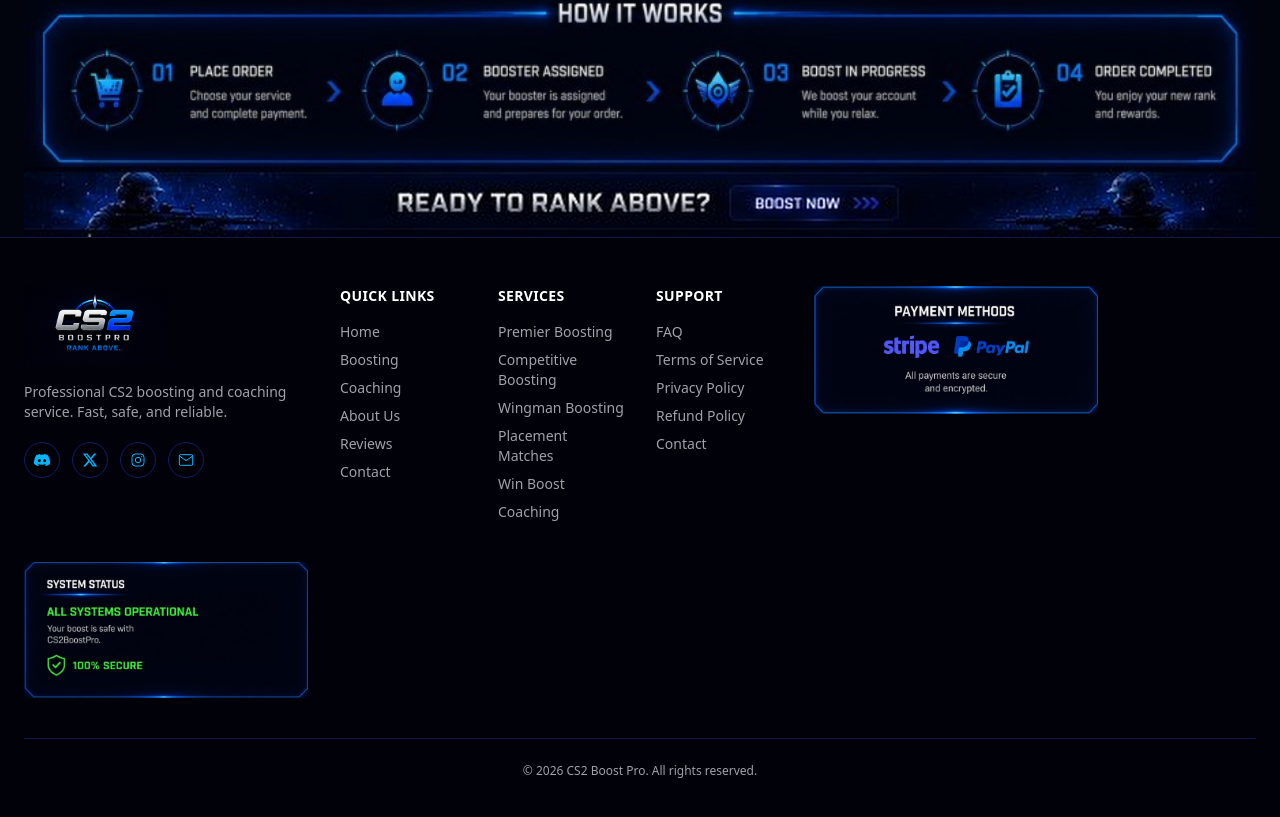
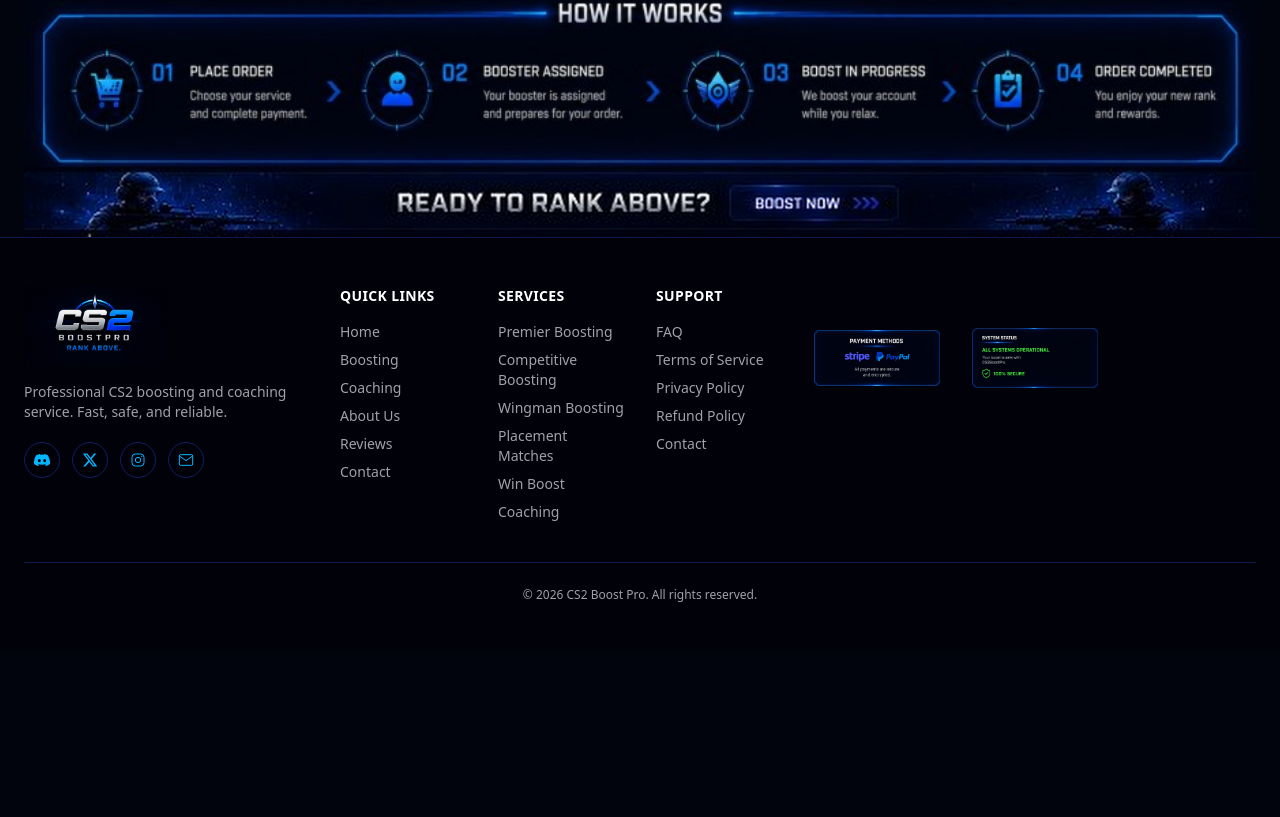
Before and after one commit to mustafahassan065/CS2boost-frontend, a Next.js app: page / in a window 1280 px wide. Shown: the part 811-1628 px from the top of the page. After the commit the page ends 1462 px from the top, so only its background shows below. Built offline with nearby package versions, Linux system fonts and the light colour scheme; no server answers.

Commit message:
Update Footer.tsx

```diff
--- a/src/components/layout/Footer.tsx
+++ b/src/components/layout/Footer.tsx
@@ -106,24 +106,25 @@ export default function Footer() {
   </div>
 
   {/* Payment Methods — image, bigger + spans 2 columns for readability */}
-  <div className="col-span-2">
+  {/* Payment Methods — image, taller not wider, stays in its own column */}
+<div>
   <Image
     src="/images/payment-methods.jpg"
     alt="Payment Methods — Stripe, PayPal. All payments are secure and encrypted."
     width={733}
     height={347}
-      className="w-full max-w-[300px]"
+    className="h-32 w-auto object-contain sm:h-36"
   />
 </div>
 
-  {/* System Status — image, bigger + spans 2 columns for readability */}
-  <div className="col-span-2">
+{/* System Status — image, taller not wider, stays in its own column */}
+<div>
   <Image
     src="/images/system-status.jpg"
     alt="System Status — All Systems Operational. 100% Secure."
     width={751}
     height={372}
-      className="w-full max-w-[300px]"
+    className="h-32 w-auto object-contain sm:h-36"
   />
 </div>
 </div>
```
Lines whose indentation alone changed are shown as unchanged.
